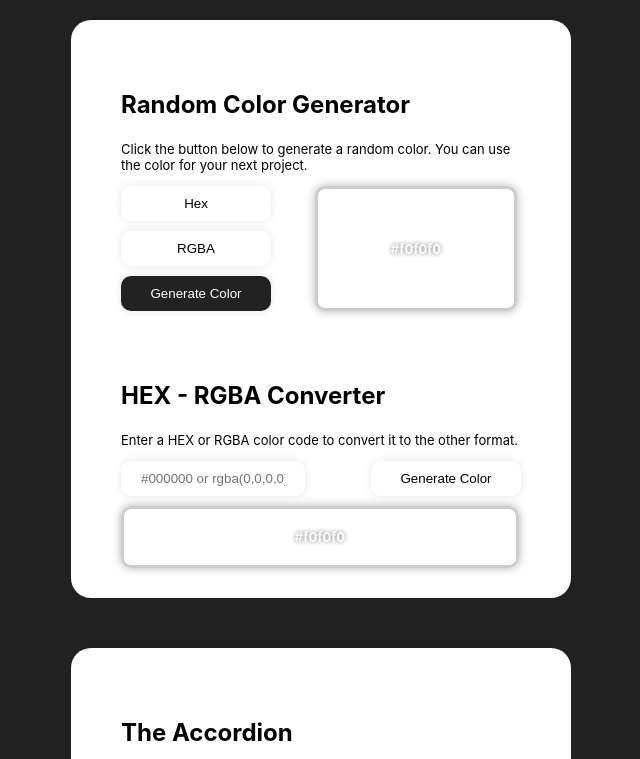
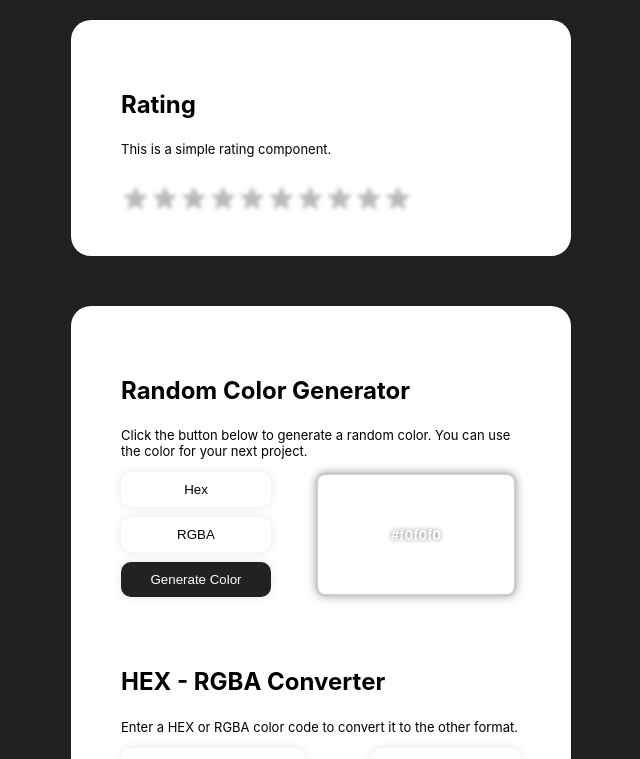
Before and after one commit to obisopulu/react-component-library, a React (Create React App) app: page / in a window 1280 px wide. Shown: the top 759 px of the page, without its empty margins (319-959 px from the left). Built offline with nearby package versions, Linux system fonts and the light colour scheme.

Commit message:
Rating component

```diff
--- a/src/App.js
+++ b/src/App.js
@@ -1,9 +1,11 @@
 import Accordion from './components/Accordion';
 import ColorGenerator from './components/ColorGenerator';
+import Rating from './components/Rating';
 
 function App() {
   return (
     <div className="App">
+      <Rating stars={10}/>
       <ColorGenerator />
       <Accordion />
     </div>
--- /dev/null
+++ b/src/components/Rating.js
@@ -0,0 +1,80 @@
+import React, { useState } from 'react';
+import styled from 'styled-components';
+
+const Wrapper = styled.section`
+  display: flex;
+  flex-direction: column;
+  background: #fff;
+  border-radius: 20px;
+  color: #000;
+  width: 80%;
+  margin: 20px auto 50px;
+  padding-bottom: 30px;
+  box-shadow: 0 0 10px rgba(0,0,0,0.1);
+  max-width: 500px;
+`;
+const Header = styled.div`
+  padding: 50px 50px 0;
+`;
+const Title = styled.h2`
+  padding-bottom: .1em;
+`;
+const Description = styled.div`
+  font-size: 13px;
+  padding-bottom: 1em;
+`;
+const Body = styled.div`
+  padding: 10px 50px;
+  font-size: 13px;
+`;
+const RatingStars = styled.span`
+  font-size: 30px;
+  text-shadow: 0 0 4px rgba(0, 0, 0, 0.5);
+  padding: 2px;
+  cursor: pointer;
+`;
+
+const Rating = ({stars = 5}) => {
+    const [rating, setRating] = useState(0);
+    const [hover, setHover] = useState(0);
+
+    const handleClick = (e) => {
+      setRating(e)
+    }
+
+    const handleOnEnter = (e) => {
+      setHover(e)
+    }
+
+    const handleOnExit = () => {
+      setHover(0)
+    }
+
+return (
+    <Wrapper>
+        <Header>
+                <Title>
+                    Rating
+                </Title>
+                <Description>
+                    This is a simple rating component.
+                </Description>
+        </Header>
+            <Body>
+              {[...Array(stars)].map((_, i) => (
+                <RatingStars
+                  className={i <= (hover || rating) - 1 ? "R-active" : "R-inactive"}
+                  key={i}
+                  onClick={() => handleClick(i + 1)}
+                  onMouseEnter={() => handleOnEnter(i + 1)}
+                  onMouseLeave={() => handleOnExit(i + 1)}
+                >
+                  &#10031;
+                </RatingStars>
+              ))}
+            </Body>
+    </Wrapper>
+)
+}
+
+export default Rating
--- a/src/components/style.css
+++ b/src/components/style.css
@@ -15,3 +15,9 @@
 .HRC-item {
     grid-area: 2 / 1 / 2 / 3;
 }
+.R-active{
+    color: #FFD700;
+}
+.R-inactive{
+    color: #22222200;
+}
```
Also changed, not shown: src/assets/icons/arrow.svg.
